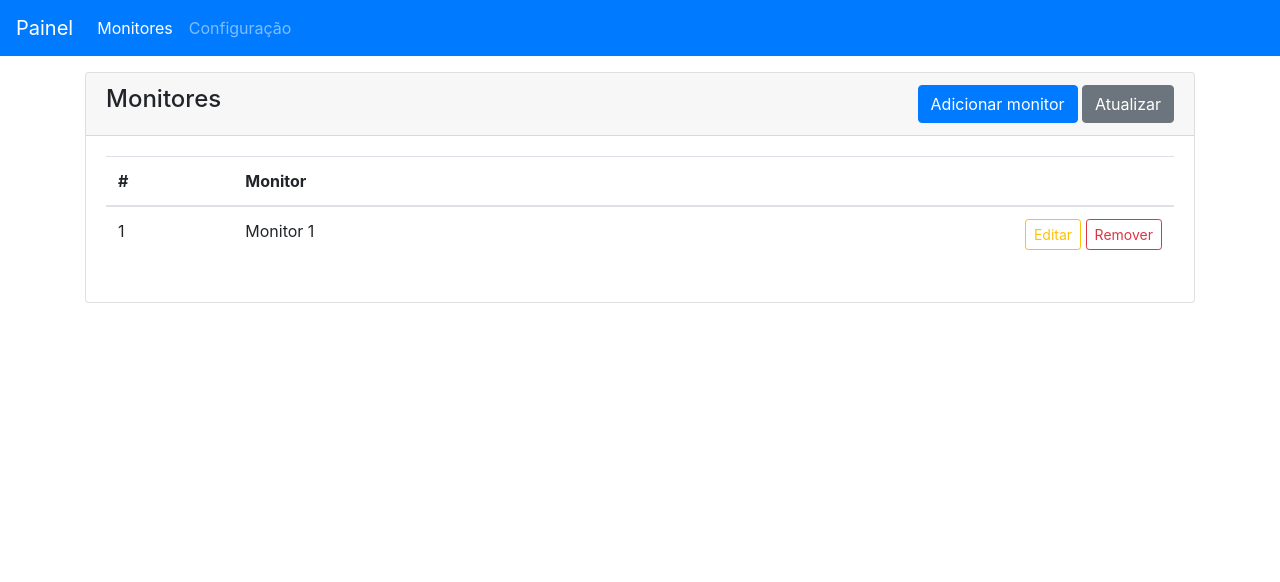
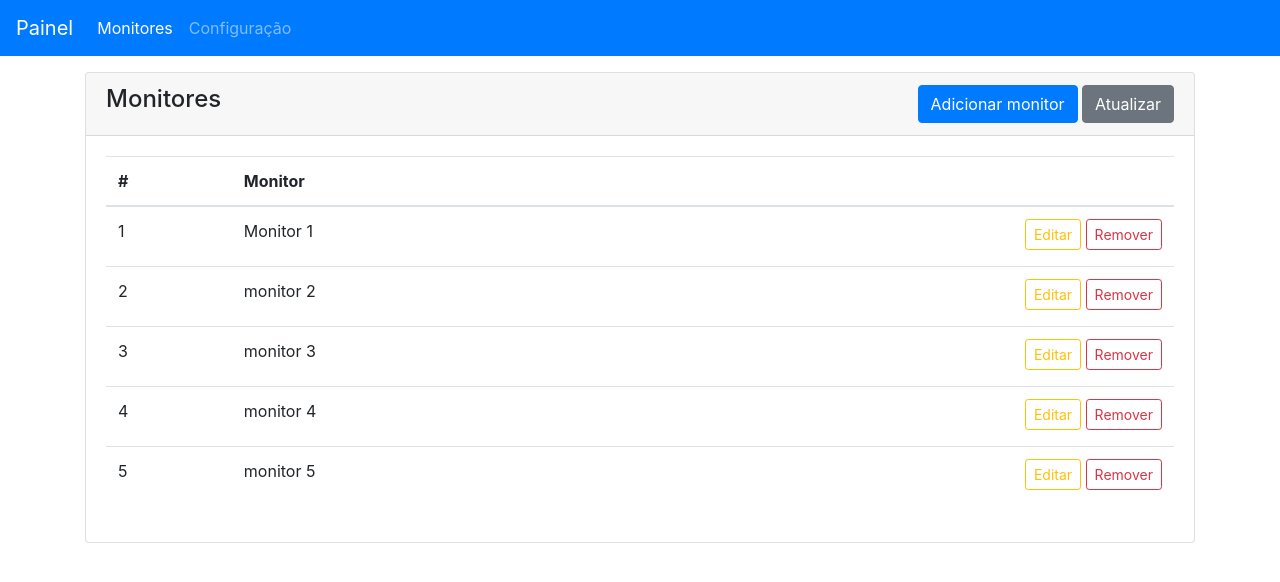
Before and after one commit to GuilhermeSepulcro/painel-administrativo, an Angular app: page /painel-administrativo in a window 1280 px wide. Shown: the top 582 px of the page. Built offline with nearby package versions, Linux system fonts and the light colour scheme; data requests are answered from the project's data file.

Commit message:
feito o http post

```diff
--- a/db.json
+++ b/db.json
@@ -1,5 +1,24 @@
 {
   "chamadas": [
-    { "id": 1, "nome": "Monitor 1" }
+    {
+      "id": 1,
+      "nome": "Monitor 1"
+    },
+    {
+      "nome": "monitor 2",
+      "id": 2
+    },
+    {
+      "nome": "monitor 3",
+      "id": 3
+    },
+    {
+      "nome": "monitor 4",
+      "id": 4
+    },
+    {
+      "nome": "monitor 5",
+      "id": 5
+    }
   ]
 }
--- a/src/app/painel-administrativo/configuracao/configuracao.component.ts
+++ b/src/app/painel-administrativo/configuracao/configuracao.component.ts
@@ -1,40 +1,60 @@
+import { AlertModalService } from './../../shared/alert-modal.service';
+import { PainelAdministrativoService } from './../painel-administrativo.service';
 import { Component, OnInit } from '@angular/core';
 import { FormBuilder, FormGroup, Validators } from '@angular/forms';
+import { Location } from '@angular/common';
 
 @Component({
   selector: 'app-configuracao',
   templateUrl: './configuracao.component.html',
-  styleUrls: ['./configuracao.component.css']
+  styleUrls: ['./configuracao.component.css'],
 })
 export class ConfiguracaoComponent implements OnInit {
-
   form!: FormGroup;
   submitted = false;
 
-  constructor(private fb: FormBuilder) { }
+  constructor(
+    private fb: FormBuilder,
+    private service: PainelAdministrativoService,
+    private modal: AlertModalService,
+    private location: Location
+  ) {}
 
   ngOnInit() {
-
     this.form = this.fb.group({
-      nome: [null, [Validators.required, Validators.minLength(3), Validators.maxLength(25)]]
-    })
+      nome: [
+        null,
+        [
+          Validators.required,
+          Validators.minLength(3),
+          Validators.maxLength(25),
+        ],
+      ],
+    });
   }
 
-  hasError(field: string){
+  hasError(field: string) {
     return this.form.get(field)?.errors;
   }
 
-  onSubmit(){
+  onSubmit() {
     this.submitted = true;
-    console.log(this.form.value)
-    if(this.form.valid){
-      console.log('submit')
+    console.log(this.form.value);
+    if (this.form.valid) {
+      console.log('submit');
+      this.service.criar(this.form.value).subscribe(
+        success => {
+          this.modal.mostrarAlertaSuccess('Monitor adicionado com sucesso!')
+          this.location.back();
+        },
+        error => this.modal.mostrarAlertaDanger('Erro ao adicionar curso, tente novamente!'),
+        () => console.log('request completo')
+      )
     }
   }
 
-  onCancel(){
+  onCancel() {
     this.submitted = false;
     this.form.reset();
   }
-
 }
--- a/src/app/painel-administrativo/painel-administrativo.service.ts
+++ b/src/app/painel-administrativo/painel-administrativo.service.ts
@@ -2,6 +2,7 @@ import { environment } from './../../environments/environment';
 import { PainelAdministrativo } from './painel-administrativo';
 import { Injectable } from '@angular/core';
 import { HttpClient } from '@angular/common/http'
+import { take } from 'rxjs/operators';
 
 @Injectable({
   providedIn: 'root'
@@ -17,4 +18,9 @@ export class PainelAdministrativoService {
   listarMonitoresAtivos(){
     return this.http.get<PainelAdministrativo[]>(this.API);
   }
+
+  criar(monitor: any){
+    return this.http.post(this.API, monitor).pipe(take(1));
+  }
+
 }
--- a/src/app/shared/alert-modal.service.ts
+++ b/src/app/shared/alert-modal.service.ts
@@ -14,10 +14,14 @@ export class AlertModalService {
 
   constructor(private modalService: BsModalService) { }
 
-  private mostrarAlerta(mensagem: string, tipoAlerta: string){
+  private mostrarAlerta(mensagem: string, tipoAlerta: string, dismissTimeout?:number){
     const bsModalRef: BsModalRef = this.modalService.show(AlertModalComponent);
-    bsModalRef.content.tipoAlerta = 'danger';
+    bsModalRef.content.tipoAlerta = tipoAlerta;
     bsModalRef.content.mensagem = mensagem;
+
+    if(dismissTimeout){
+      setTimeout(() => bsModalRef.hide(), dismissTimeout);
+    }
   }
 
   mostrarAlertaDanger(mensagem: string){
@@ -25,6 +29,6 @@ export class AlertModalService {
   }
 
   mostrarAlertaSuccess(mensagem: string){
-    this.mostrarAlerta(mensagem, TiposAlerta.SUCCESS)
+    this.mostrarAlerta(mensagem, TiposAlerta.SUCCESS, 3000)
   }
 }
```
